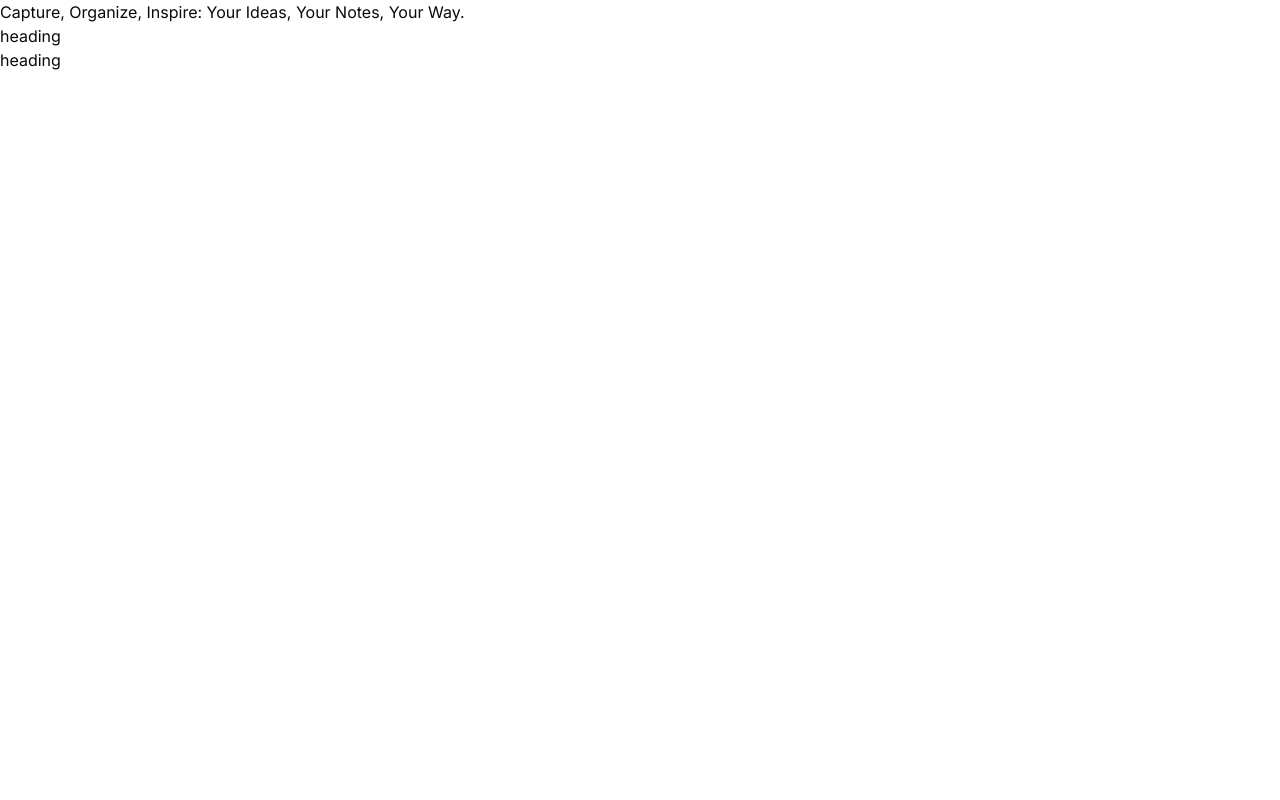
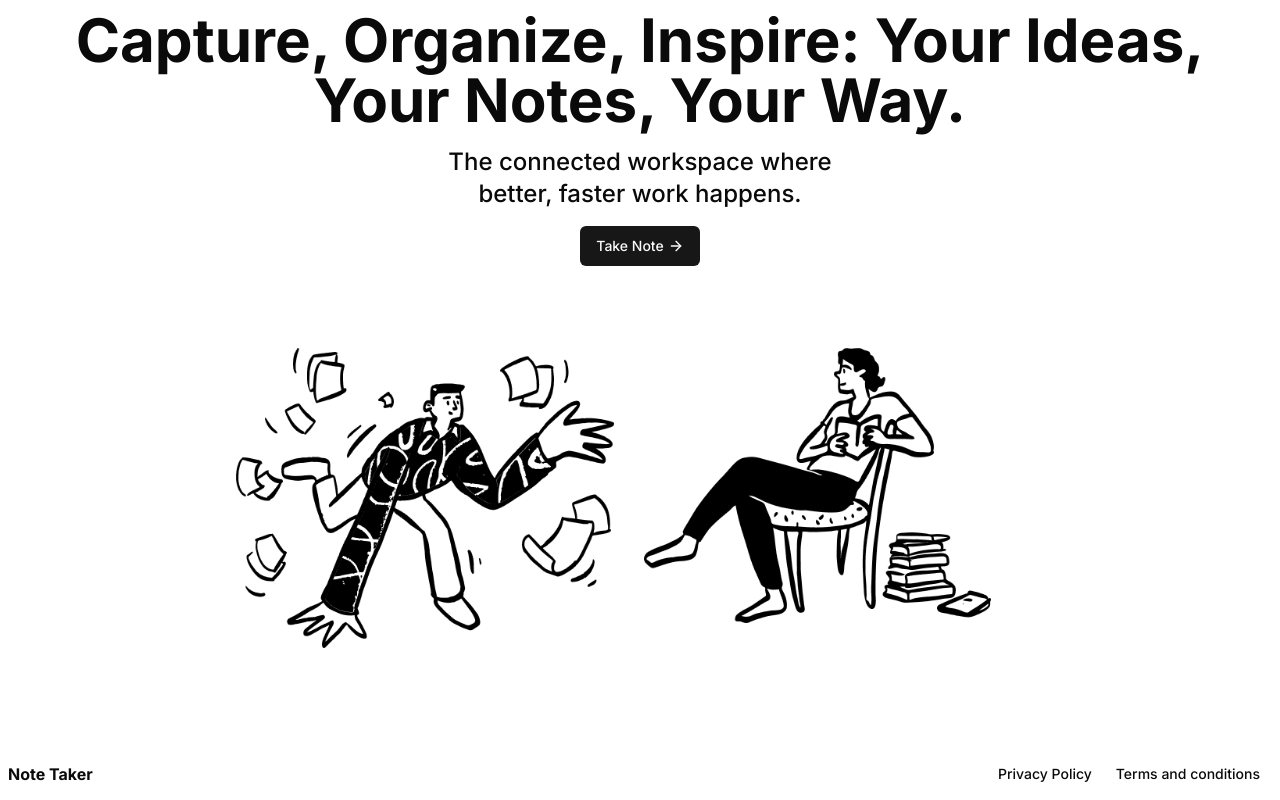
Before and after one commit to pichaipusit/fs-notion-clone-exercises, a Next.js app: page / in a window 1280 px wide. Built offline with nearby package versions, Linux system fonts and the light colour scheme.

Commit message:
create marketing page

```diff
--- a/app/(marketing)/_components/footer.tsx
+++ b/app/(marketing)/_components/footer.tsx
@@ -1,3 +1,17 @@
+import { Button } from "@/components/ui/button";
+
 export const Footer = () => {
-  return <div>heading</div>;
+  return (
+    <footer className="flex items-center justify-between p-2">
+      <span className="font-bold hidden sm:block">Note Taker</span>
+      <div className="flex justify-between  w-full sm:w-auto">
+        <Button size="sm" variant="ghost">
+          Privacy Policy
+        </Button>
+        <Button size="sm" variant="ghost">
+          Terms and conditions
+        </Button>
+      </div>
+    </footer>
+  );
 };
--- a/app/(marketing)/_components/heading.tsx
+++ b/app/(marketing)/_components/heading.tsx
@@ -1,7 +1,25 @@
 "use client";
+
+import { Button } from "@/components/ui/button";
+import { ArrowRight } from "lucide-react";
+import Link from "next/link";
 
 export const Heading = () => {
   return (
-    <div>Capture, Organize, Inspire: Your Ideas, Your Notes, Your Way.</div>
+    <div className="space-y-4 max-w-full">
+      <h1 className="text-3xl sm:text-5xl md:text-6xl  font-bold">
+        Capture, Organize, Inspire: Your Ideas, Your Notes, Your Way.
+      </h1>
+      <h3 className="text-base sm:text-xl md:text-2xl font-medium">
+        The connected workspace where <br />
+        better, faster work happens.
+      </h3>
+      <Button asChild>
+        <Link href="/documents">
+          Take Note
+          <ArrowRight className="h-4 w-4 ml-1" />
+        </Link>
+      </Button>
+    </div>
   );
 };
--- a/app/(marketing)/_components/heroes.tsx
+++ b/app/(marketing)/_components/heroes.tsx
@@ -1,3 +1,36 @@
+import Image from "next/image";
+
 export const Heroes = () => {
-  return <div>heading</div>;
+  return (
+    <div className="flex gap-x-2">
+      <div className="relative w-[300px] h-[300px] sm:w-[350px] sm:h-[350px] md:w-[400px] md:h-[400px]">
+        <Image
+          src="/documents.png"
+          alt="documents"
+          fill
+          className="object-contain dark:hidden"
+        />
+        <Image
+          src="/documents-dark.png"
+          alt="documents"
+          fill
+          className="object-contain hidden dark:block"
+        />
+      </div>
+      <div className="relative h-[400px] w-[400px] hidden md:block">
+        <Image
+          src="/reading.png"
+          fill
+          className="object-contain dark:hidden"
+          alt="Reading"
+        />
+        <Image
+          src="/reading-dark.png"
+          fill
+          className="object-contain hidden dark:block"
+          alt="Reading"
+        />
+      </div>
+    </div>
+  );
 };
--- /dev/null
+++ b/app/(marketing)/layout.tsx
@@ -0,0 +1,7 @@
+export default function MarketingLayout({
+  children,
+}: {
+  children: React.ReactNode;
+}) {
+  return <div className="h-full">{children}</div>;
+}
--- a/app/(marketing)/page.tsx
+++ b/app/(marketing)/page.tsx
@@ -2,10 +2,10 @@ import { Footer } from "./_components/footer";
 import { Heading } from "./_components/heading";
 import { Heroes } from "./_components/heroes";
 
-export default function Home() {
+export default function MarketingPage() {
   return (
-    <div>
-      <div>
+    <div className="min-h-full flex flex-col dark:bg-[#1F1F1F] ">
+      <div className="flex flex-col justify-center items-center gap-y-8 flex-1 px-6 pb-10 text-center">
         <Heading />
         <Heroes />
       </div>
```
